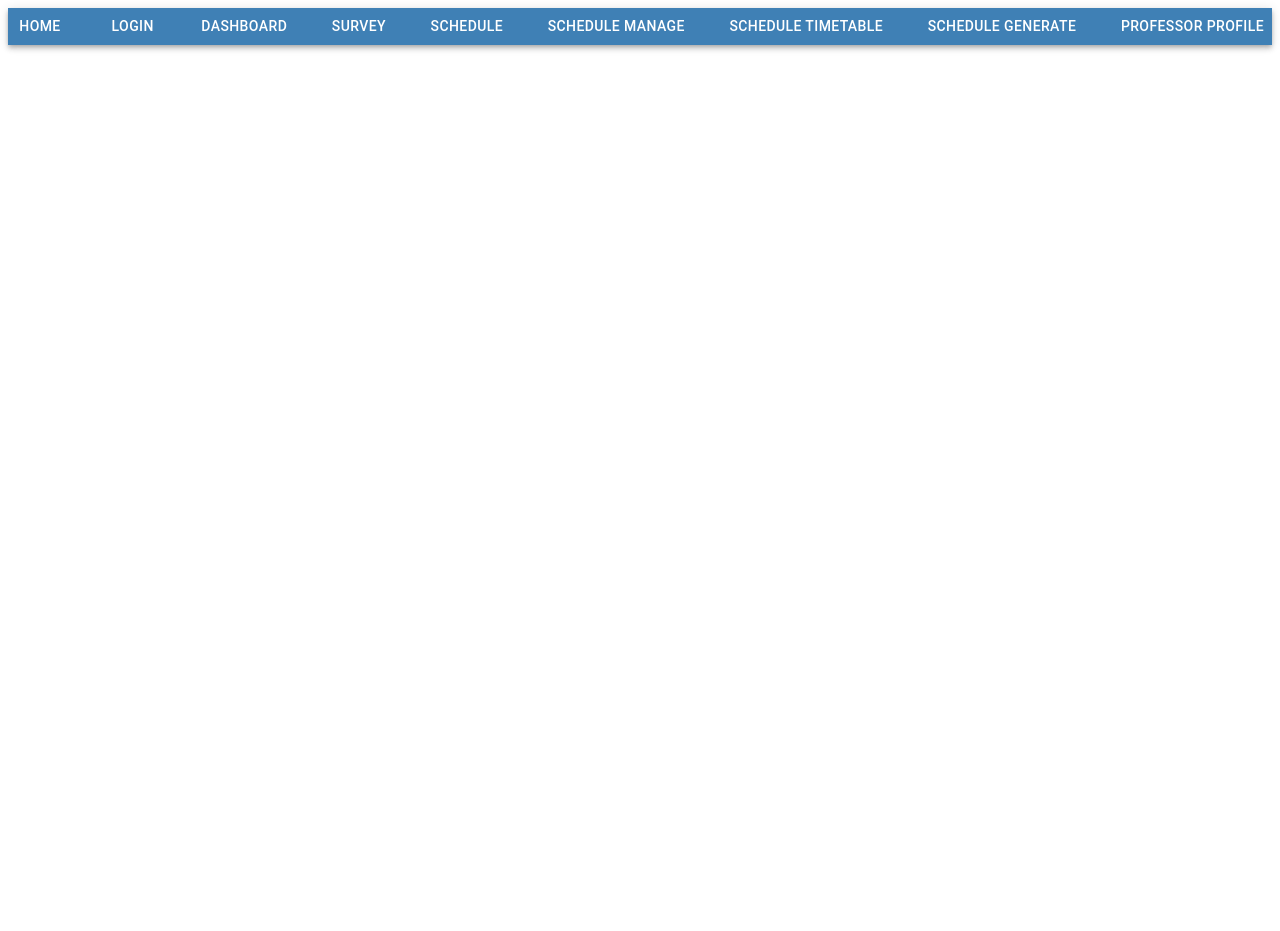
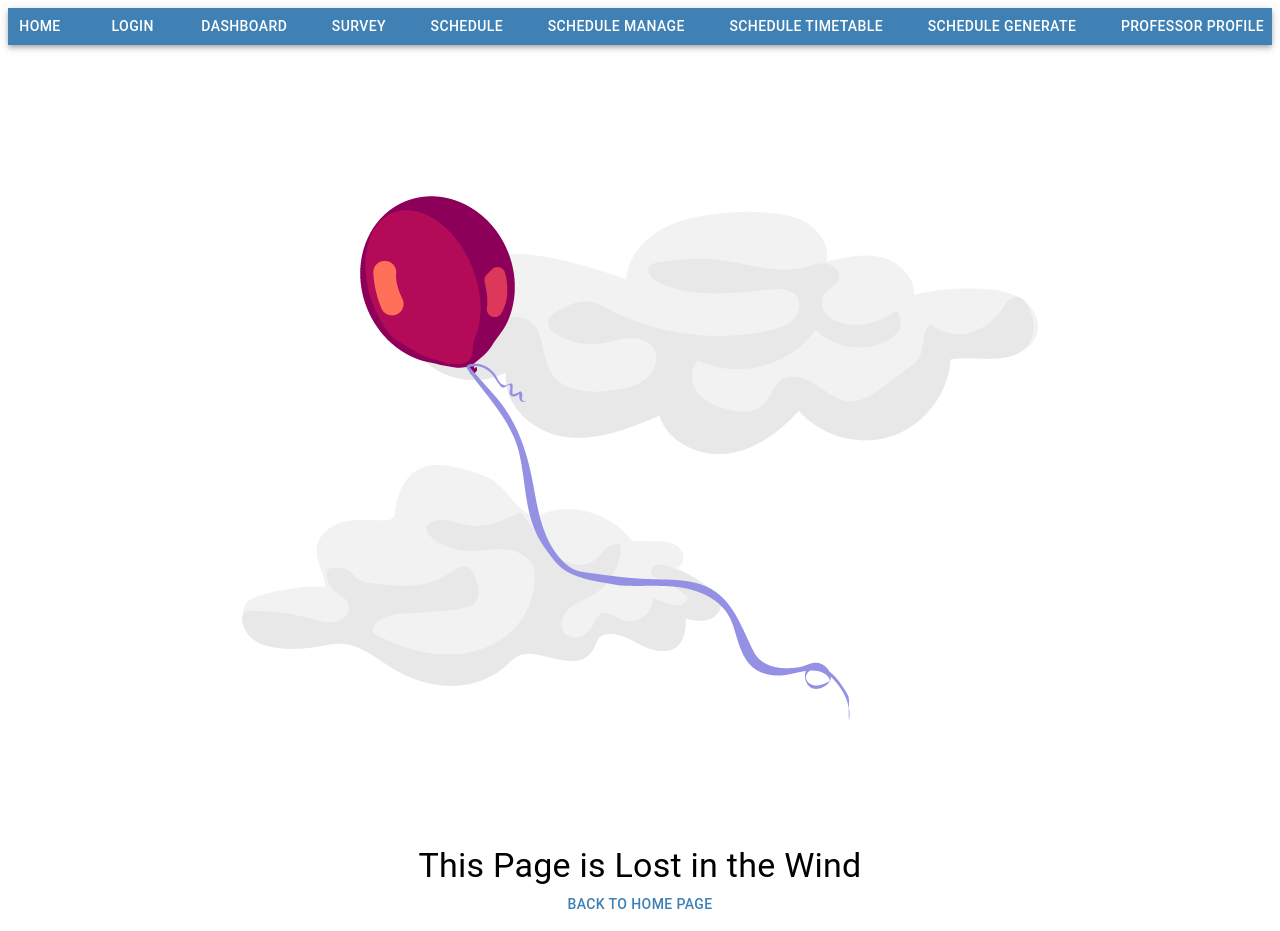
Before and after one commit to SENG499-Company-4/Frontend, a React (Create React App) app in the folder app/: page /error in a window 1280 px wide. Before the commit the page ends 800 px from the top, so only its background shows below. Built offline with nearby package versions, Linux system fonts and the light colour scheme; the HTML template or start-up script is replaced by a standard one.

Commit message:
update according to suggestions

```diff
--- a/app/src/AppRouter.tsx
+++ b/app/src/AppRouter.tsx
@@ -26,7 +26,7 @@ function AppRouter() {
         <Route path="/schedule/timetable" element={[<ScheduleTimetable />]} />
         <Route path="/schedule/generate" element={[<ScheduleGenerate />]} />
         <Route path="/professorprofile" element={[<ProfessorProfile />]} />
-        <Route path="/ErrorPage" element={[<ErrorPage />]} />
+        <Route path="/error" element={[<ErrorPage />]} />
       </Routes>
     </Router>
   );
--- a/app/src/components/pages/Home.tsx
+++ b/app/src/components/pages/Home.tsx
@@ -1,20 +1,21 @@
 import React from 'react';
 import uviclogo from 'images/uviclogo.png';
-import { Typography } from '@mui/material';
-import { Divider, Grid } from '@mui/material';
-import { Container } from '@mui/system';
-import { Box } from '@mui/system';
-import { Button } from '@mui/material';
+import Typography from '@mui/material/Typography';
+import Divider from '@mui/material/Divider';
+import Grid from '@mui/material/Grid';
+import Container from '@mui/system/Container';
+import Box from '@mui/system/Box';
+import Button from '@mui/material/Button';
 
 function Home() {
   return (
     <Container>
-      <Grid container paddingTop={4} spacing={2} direction={'row'}>
+      <Grid container paddingTop={4} spacing={25} direction={'row'}>
         <Grid item>
           <img src={uviclogo} alt="uviclogo" width={150}></img>
         </Grid>
 
-        <Grid item marginTop={1} marginLeft={23}>
+        <Grid item marginTop={1}>
           <Typography variant="h4">University Scheduler System</Typography>
         </Grid>
       </Grid>
```
Also changed, not shown: app/src/components/pages/ErrorPage.tsx (+4 -4 lines).
